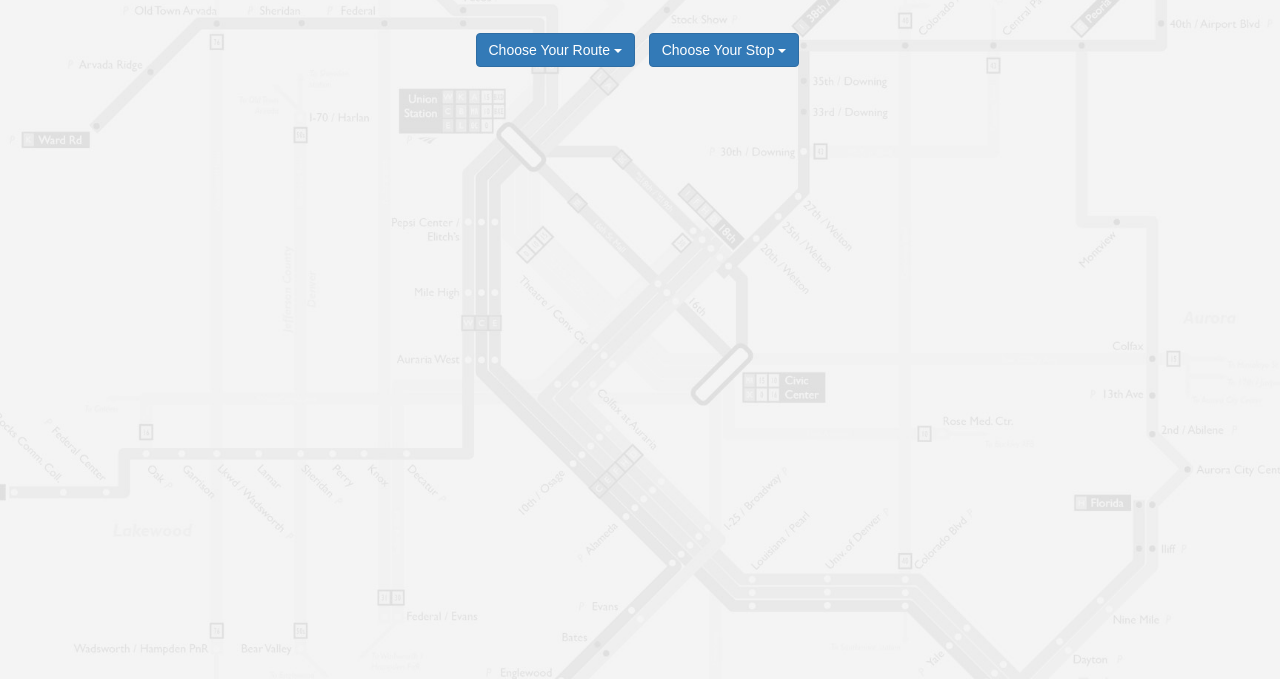
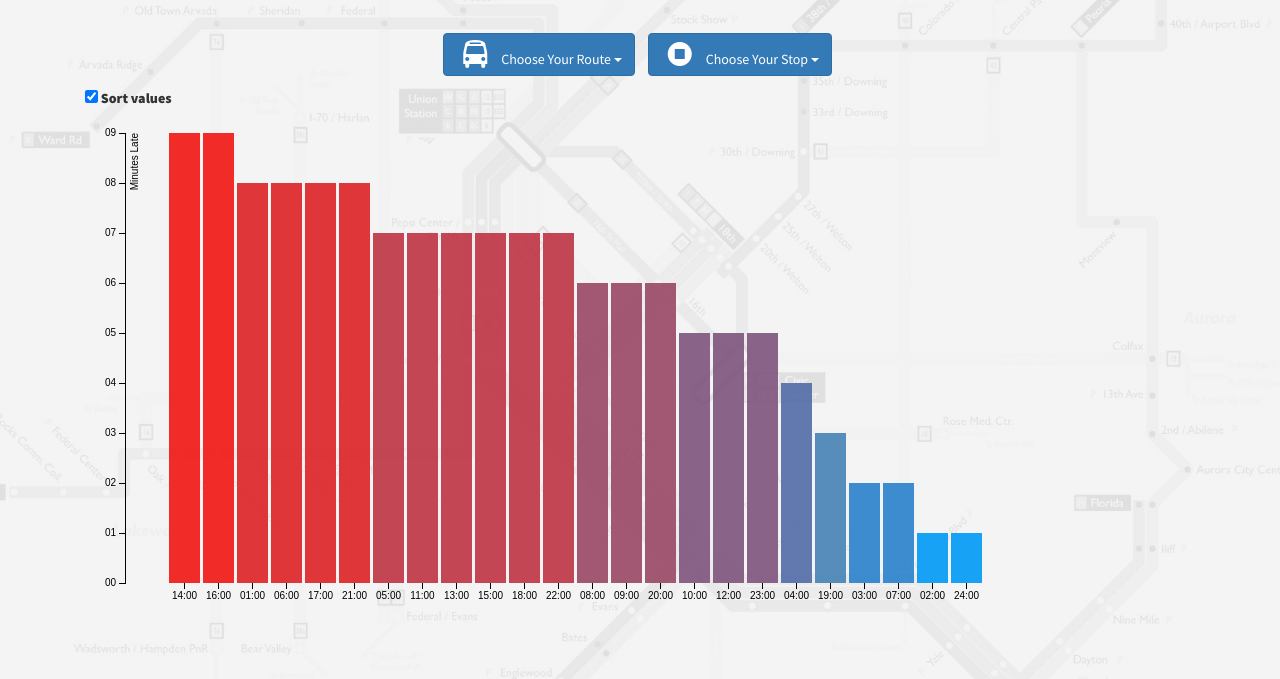
Before and after one commit to billingsby/rtd-bustimer, a plain HTML site: page index.html in a window 1280 px wide. Shown: the part 121-800 px from the top of the page. Drawn offline with nearby package versions, Linux system fonts and the light colour scheme.

Commit message:
Updated look. Colored bars

```diff
--- a/css/styles.css
+++ b/css/styles.css
@@ -17,5 +17,81 @@ body {
 }
 
 .title {
+  font-weight: bold;
   margin: 3em 0;
+  font-family: 'Bitter', serif;
 }
+
+.icon {
+  margin-right: .5em;
+  margin-left: .25em;
+}
+
+.caret {
+  margin-left: 1em;
+}
+
+.graph {
+  margin-bottom: 3em;
+}
+
+label {
+  display: block;
+  span {
+    display: inline-block;
+    min-width: 90px;
+    text-align: right;
+  }
+}
+.axis text {
+  font: 10px sans-serif;
+}
+
+.axis path,
+.axis line {
+  fill: none;
+  stroke: #000;
+  shape-rendering: crispEdges;
+}
+
+.bar {
+  fill: steelblue;
+  fill-opacity: .9;
+}
+.bar[height="50"] {
+  fill: #0099F7;
+}
+.bar[height="100"] {
+  fill: #2B81CD;
+}
+.bar[height="150"] {
+  fill: #C92C37;
+}
+.bar[height="200"] {
+  fill: #536CA8;
+}
+.bar[height="250"] {
+  fill: #7F547D;
+}
+.bar[height="300"] {
+  fill: #994665;
+}
+.bar[height="350"] {
+  fill: #BD3343;
+}
+.bar[height="400"] {
+  fill: #DC2225;
+}
+.bar[height="450"] {
+  fill: #F11712;
+}
+
+.x.axis path {
+  display: none;
+}
+
+.controls {
+  position: absolute;
+  top: 10px;
+  right: 10px;
+}
--- a/index.html
+++ b/index.html
@@ -6,6 +6,7 @@
 
 <link rel="stylesheet" href="https://maxcdn.bootstrapcdn.com/bootstrap/3.3.6/css/bootstrap.min.css" integrity="sha384-1q8mTJOASx8j1Au+a5WDVnPi2lkFfwwEAa8hDDdjZlpLegxhjVME1fgjWPGmkzs7" crossorigin="anonymous">
     <link rel="stylesheet" href="https://maxcdn.bootstrapcdn.com/font-awesome/4.5.0/css/font-awesome.min.css">
+    <link href='https://fonts.googleapis.com/css?family=Bitter:700|Source+Sans+Pro:400,900' rel='stylesheet' type='text/css'>
 
 <link rel="stylesheet" href="css/styles.css">
 </head>
@@ -25,7 +26,8 @@
         <ul class="list-unstyled list-inline">
           <li>
             <div class="dropdown">
-          <button class="btn btn-primary dropdown-toggle" type="button" data-toggle="dropdown">Choose Your Route
+
+              <button class="btn btn-primary dropdown-toggle" type="button" data-toggle="dropdown"><i class="fa fa-bus fa-2x icon"></i>Choose Your Route
               <span class="caret"></span></button>
               <ul class="dropdown-menu">
                 <li><a href="#">HTML</a></li>
@@ -37,16 +39,29 @@
 
           <li>
             <div class="dropdown">
-          <button class="btn btn-primary dropdown-toggle" type="button" data-toggle="dropdown">Choose Your Stop
+
+              <button class="btn btn-primary dropdown-toggle" type="button" data-toggle="dropdown"><i class="fa fa-stop-circle fa-2x icon"></i>Choose Your Stop
               <span class="caret"></span></button>
               <ul class="dropdown-menu">
-              <li><a href="#">HTML</a></li>
-              <li><a href="#">CSS</a></li>
-              <li><a href="#">JavaScript</a></li>
+                <li><a href="#" value = "all">all</a></li>
+                <li><a href="#" value = "0">0</a></li>
+                <li><a href="#" value = "0">1</a></li>
+                <li><a href="#" value = "0">3</a></li>
+                <li><a href="#" value = "0">6</a></li>
+                <li><a href="#" value = "0">15</a></li>
+                <li><a href="#" value = "0">16</a></li>
+                <li><a href="#" value = "0">83L</a></li>
               </ul>
             </div>
           </li>
         </ul>
+      </div>
+    </div>
+
+    <div class="container">
+      <div class="row">
+        <div class="col-md-12 graph">
+          <label><input type="checkbox"> Sort values</label>
       </div>
     </div>
 
@@ -60,5 +75,6 @@
   <script src="https://ajax.googleapis.com/ajax/libs/jquery/1.11.3/jquery.min.js"></script>
    <script src="https://maxcdn.bootstrapcdn.com/bootstrap/3.3.6/js/bootstrap.min.js" integrity="sha384-0mSbJDEHialfmuBBQP6A4Qrprq5OVfW37PRR3j5ELqxss1yVqOtnepnHVP9aJ7xS" crossorigin="anonymous"></script>
   <script src="//d3js.org/d3.v3.min.js" charset="utf-8"></script>
+  <script src="js/app.js"></script>
 </body>
 </html>
--- /dev/null
+++ b/js/app.js
@@ -0,0 +1,117 @@
+var data = [{"letter":"01:00","offset":8},
+            {"letter":"02:00","offset":1},
+            {"letter":"03:00","offset":2},
+            {"letter":"04:00","offset":4},
+            {"letter":"05:00","offset":7},
+            {"letter":"06:00","offset":8},
+            {"letter":"07:00","offset":2},
+            {"letter":"08:00","offset":6},
+            {"letter":"09:00","offset":6},
+            {"letter":"10:00","offset":5},
+            {"letter":"11:00","offset":7},
+            {"letter":"12:00","offset":5},
+            {"letter":"13:00","offset":7},
+            {"letter":"14:00","offset":9},
+            {"letter":"15:00","offset":7},
+            {"letter":"16:00","offset":9},
+            {"letter":"17:00","offset":8},
+            {"letter":"18:00","offset":7},
+            {"letter":"19:00","offset":3},
+            {"letter":"20:00","offset":6},
+            {"letter":"21:00","offset":8},
+            {"letter":"22:00","offset":7},
+            {"letter":"23:00","offset":5},
+            {"letter":"24:00","offset":1}]
+;
+
+var margin = {top: 20, right: 20, bottom: 30, left: 40},
+    width = 960 - margin.left - margin.right,
+    height = 500 - margin.top - margin.bottom;
+
+var formatPercent = d3.format("02d");
+
+var x = d3.scale.ordinal()
+    .rangeRoundBands([0, width], .1, 1);
+
+var y = d3.scale.linear()
+    .range([height, 0]);
+
+var xAxis = d3.svg.axis()
+    .scale(x)
+    .orient("bottom");
+
+var yAxis = d3.svg.axis()
+    .scale(y)
+    .orient("left")
+    .tickFormat(formatPercent);
+
+var svg = d3.select(".graph").append("svg")
+    .attr("width", width + margin.left + margin.right)
+    .attr("height", height + margin.top + margin.bottom)
+  .append("g")
+    .attr("transform", "translate(" + margin.left + "," + margin.top + ")");
+
+
+
+  data.forEach(function(d) {
+    d.offset = +d.offset;
+  });
+
+  x.domain(data.map(function(d) { return d.letter; }));
+  y.domain([0, d3.max(data, function(d) { return d.offset; })]);
+
+  svg.append("g")
+      .attr("class", "x axis")
+      .attr("transform", "translate(0," + height + ")")
+      .call(xAxis);
+
+  svg.append("g")
+      .attr("class", "y axis")
+      .call(yAxis)
+    .append("text")
+      .attr("transform", "rotate(-90)")
+      .attr("y", 6)
+      .attr("dy", ".71em")
+      .style("text-anchor", "end")
+      .text("Minutes Late");
+
+  svg.selectAll(".bar")
+      .data(data)
+    .enter().append("rect")
+      .attr("class", "bar")
+      .attr("x", function(d) { return x(d.letter); })
+      .attr("width", x.rangeBand())
+      .attr("y", function(d) { return y(d.offset); })
+      .attr("height", function(d) { return height - y(d.offset); });
+
+  d3.select("input").on("change", change);
+
+  var sortTimeout = setTimeout(function() {
+    d3.select("input").property("checked", true).each(change);
+  }, 2000);
+
+  function change() {
+    clearTimeout(sortTimeout);
+
+    // Copy-on-write since tweens are evaluated after a delay.
+    var x0 = x.domain(data.sort(this.checked
+        ? function(a, b) { return b.offset - a.offset; }
+        : function(a, b) { return d3.ascending(a.letter, b.letter); })
+        .map(function(d) { return d.letter; }))
+        .copy();
+
+    svg.selectAll(".bar")
+        .sort(function(a, b) { return x0(a.letter) - x0(b.letter); });
+
+    var transition = svg.transition().duration(750),
+        delay = function(d, i) { return i * 50; };
+
+    transition.selectAll(".bar")
+        .delay(delay)
+        .attr("x", function(d) { return x0(d.letter); });
+
+    transition.select(".x.axis")
+        .call(xAxis)
+      .selectAll("g")
+        .delay(delay);
+  }
```
Lines whose indentation alone changed are shown as unchanged.
